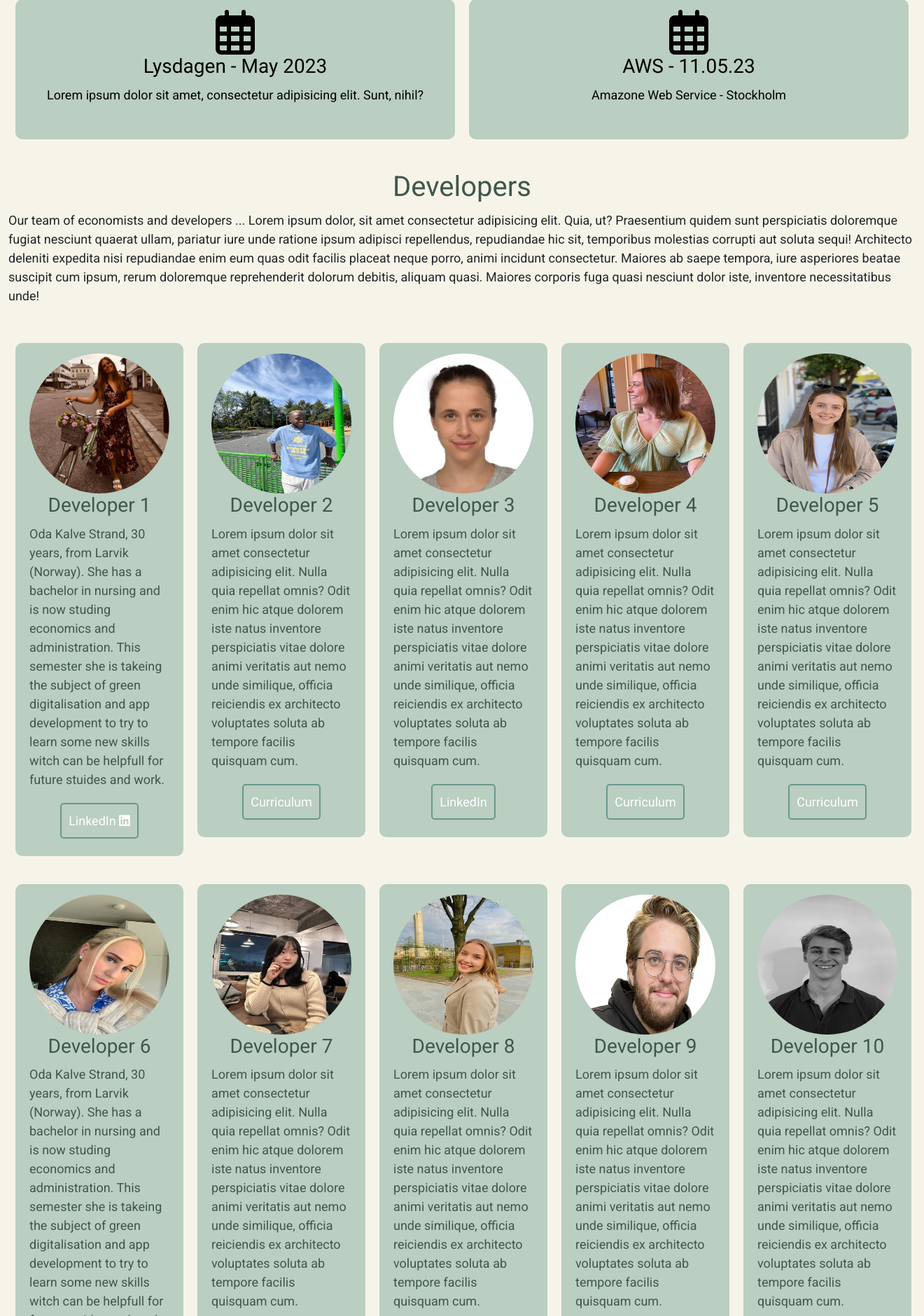
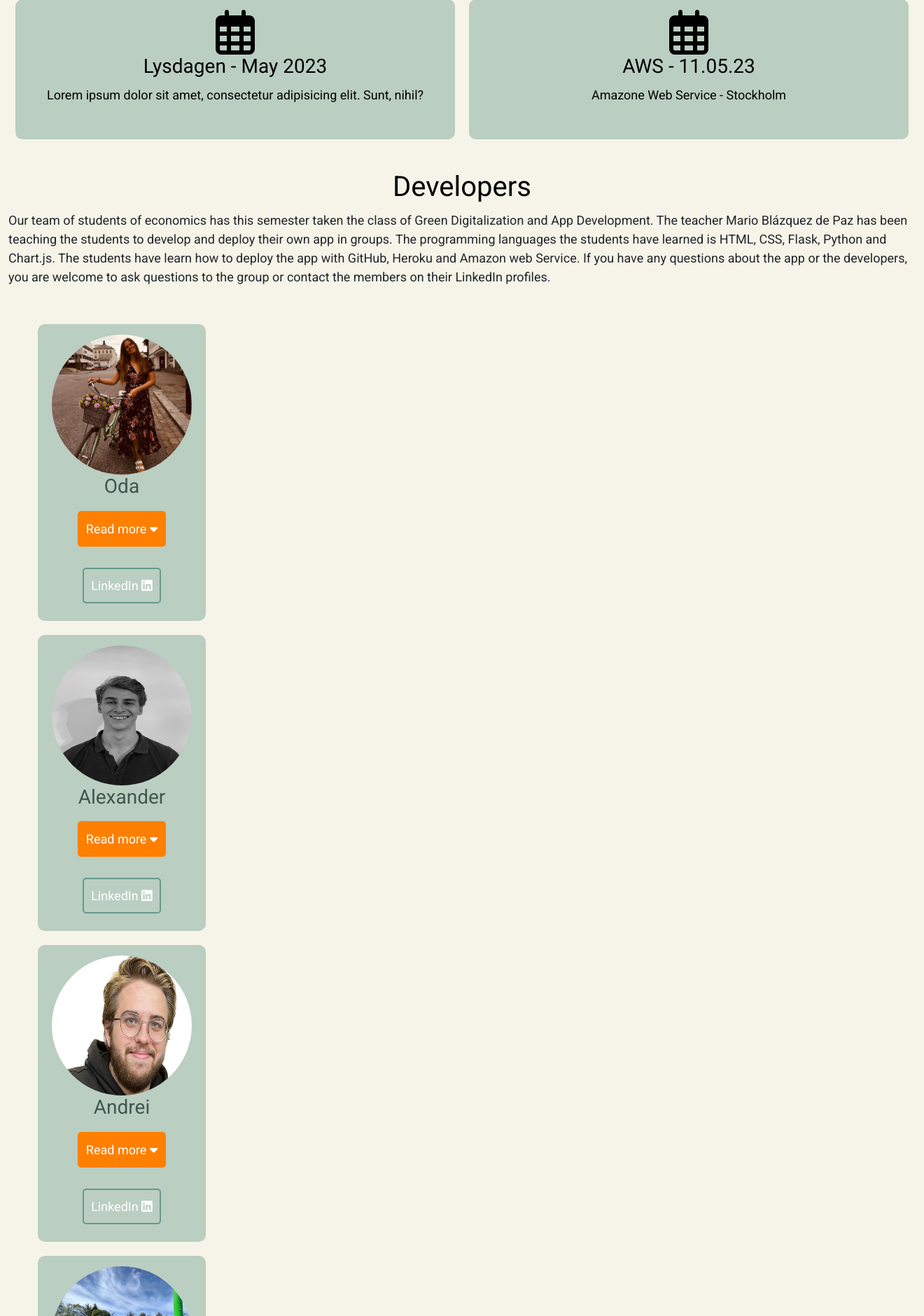
Before and after one commit to Andrei-Cos/Carbon_App_Grp1, a Flask app: page / in a window 1320 px wide. Shown: the part 686-2566 px from the top of the page at 70% size. Run offline with Flask 2, Linux system fonts and the light colour scheme; some libraries are stand-ins or nearby versions.

Commit message:
Update home.html
New changes to the developers. Button to read more about the developers. JavaScript.

```diff
--- a/capp/templates/home.html
+++ b/capp/templates/home.html
@@ -73,126 +73,265 @@
   <br>
   <div class="container">
     <div class="developers" style="display:block;">
-     <h1 style="text-align:center; color: #40574D;"> Developers</h1>
+     <h1 style="text-align:center; color: #000;"> Developers</h1>
     <p>
-      Our team of economists and developers ... Lorem ipsum dolor, sit amet consectetur adipisicing elit. Quia, ut? Praesentium quidem sunt perspiciatis doloremque fugiat nesciunt quaerat ullam, pariatur iure unde ratione ipsum adipisci repellendus, repudiandae hic sit, temporibus molestias corrupti aut soluta sequi! Architecto deleniti expedita nisi repudiandae enim eum quas odit facilis placeat neque porro, animi incidunt consectetur. Maiores ab saepe tempora, iure asperiores beatae suscipit cum ipsum, rerum doloremque reprehenderit dolorum debitis, aliquam quasi. Maiores corporis fuga quasi nesciunt dolor iste, inventore necessitatibus unde!
+      Our team of students of economics has this semester taken the class of Green Digitalization and App Development. The teacher Mario Blázquez de Paz has been teaching the students to develop and deploy their own app in groups.
+The programming languages the students have learned is HTML, CSS, Flask, Python and Chart.js. The students have learn how to deploy the app with GitHub, Heroku and Amazon web Service.
+
+If you have any questions about the app or the developers, you are welcome to ask questions to the group or contact the members on their LinkedIn profiles.
+
     </p>
   </div>
 
   <br>
 
-  <div class="developers">
+  <div class="developers" style="align-items: center;">
+    <ol>
+    <div class="container_developers">
         <div class="box">
-      <img src="{{url_for('static', filename='Pictures/Oda.jpg')}}" alt="" style="border-radius: 50%; width:200px; height: 200px;">
-      <h3>Developer 1</h3>
-      <p>  Oda Kalve Strand, 30 years, from Larvik (Norway). She has a bachelor in nursing and is now studing economics and administration. This semester she is takeing the subject of green digitalisation and app development to try to learn some new skills witch can be helpfull for future stuides and work.
-      </p>
+        <img src="/static/Pictures/Oda.jpg" alt="" style="border-radius: 50%; width:200px; height: 200px;">
+        <h3> Oda </h3>
+        <button onclick="myFunction()"
+        style="
+        background-color: #FF7F00;
+        border: 2px solid  #FF7F00;
+        padding: 10px 10px;
+        margin: 10px 10px 10px 10px;
+        color: #FFF;
+        border-radius: 5px;
+        text-decoration: none;
+        font-size: 18px;">
+        Read more <i class="fa-solid fa-caret-down"></i> </button>
+
+        <p id="demo"></p>
+        <script>function myFunction() {
+          document.getElementById("demo").innerHTML = "Oda Kalve Strand, 30 years, from Larvik (Norway). She has a bachelor in nursing and is now takeing a Bachelor in Buisness and Administration. This semester she is exicted to take the subject of green digitalisation and app development to try to learn some new skills witch can be helpfull for future stuides and work. ";}</script>
+
         <div class="container_buttons_developers">
           <a class="btn_developers" href="https://no.linkedin.com/in/oda-kalve-strand-40470a216"  target="_blank">LinkedIn <i class="fa-brands fa-linkedin"></i></a>
         </div>
         </div>
+
         <div class="box">
-      <img src="{{url_for('static', filename='Pictures/Andy.jpg')}}" alt="" style="border-radius: 50%; width:200px; height: 200px; height: 200px;">
-      <h3>Developer 2</h3>
-      <p>  Lorem ipsum dolor sit amet consectetur adipisicing elit. Nulla quia repellat omnis? Odit enim hic atque dolorem iste natus inventore perspiciatis vitae dolore animi veritatis aut nemo unde similique, officia reiciendis ex architecto voluptates soluta ab tempore facilis quisquam cum.
-      </p>
+          <img src="/static/Pictures/Alex.jpg" alt="" style="border-radius: 50%; width:200px; height: 200px;">
+          <h3> Alexander </h3>
+          <button onclick="myFunction_1()"
+          style="
+          background-color: #FF7F00;
+          border: 2px solid  #FF7F00;
+          padding: 10px 10px;
+          margin: 10px 10px 10px 10px;
+          color: #FFF;
+          border-radius: 5px;
+          text-decoration: none;
+          font-size: 18px;">
+          Read more <i class="fa-solid fa-caret-down"></i> </button>
+
+          <p id="demo_1"></p>
+          <script>function myFunction_1() {
+            document.getElementById("demo_1").innerHTML = "Alexander Strøno is a 23-year-old from Oslo who is currently pursuing a Bachelor's degree in Business and Administration at the Western University of Applied Science. Prior to commencing his degree, he possessed experience in coding logical scripts using Python and VBA. The purpose of enrolling in this course was to acquire comprehensive skills and knowledge that would equip him with the ability to further enhance his aptitude on his own. ";}</script>
+
           <div class="container_buttons_developers">
-        <a class="btn_developers" href="#"  target="_blank">Curriculum</a>
+            <a class="btn_developers" href="#"  target="_blank">LinkedIn <i class="fa-brands fa-linkedin"></i></a>
           </div>
         </div>
+
         <div class="box">
-      <img src="{{url_for('static', filename='Pictures/Augus.jpg')}}" alt="" style="border-radius: 50%; width:200px; height: 200px;">
-      <h3>Developer 3</h3>
-      <p>  Lorem ipsum dolor sit amet consectetur adipisicing elit. Nulla quia repellat omnis? Odit enim hic atque dolorem iste natus inventore perspiciatis vitae dolore animi veritatis aut nemo unde similique, officia reiciendis ex architecto voluptates soluta ab tempore facilis quisquam cum.
-      </p>
+          <img src="/static/Pictures/Andrei.jpg" alt="" style="border-radius: 50%; width:200px; height: 200px;">
+          <h3> Andrei </h3>
+          <button onclick="myFunction_3()"
+          style="
+          background-color: #FF7F00;
+          border: 2px solid  #FF7F00;
+          padding: 10px 10px;
+          margin: 10px 10px 10px 10px;
+          color: #FFF;
+          border-radius: 5px;
+          text-decoration: none;
+          font-size: 18px;">
+          Read more <i class="fa-solid fa-caret-down"></i> </button>
+
+          <p id="demo_2"></p>
+          <script>function myFunction_3() {
+            document.getElementById("demo_2").innerHTML = "Lorem ipsum dolor sit amet consectetur adipisicing elit. Nulla quia repellat omnis? Odit enim hic atque dolorem iste natus inventore perspiciatis vitae dolore animi veritatis aut nemo unde similique, officia reiciendis ex architecto voluptates soluta ab tempore facilis quisquam cum.";}</script>
+
           <div class="container_buttons_developers">
-        <a class="btn_developers" href="#"  target="_blank">LinkedIn</a>
+            <a class="btn_developers" href="#"  target="_blank">LinkedIn <i class="fa-brands fa-linkedin"></i></a>
           </div>
         </div>
-    <div class="developers">
-      <div class="box2">
-        <img src="{{url_for('static', filename='Pictures/Mona.jpg')}}" alt="" style="border-radius: 50%; width:200px; height: 200px;">
-        <h3>Developer 4</h3>
-        <p>  Lorem ipsum dolor sit amet consectetur adipisicing elit. Nulla quia repellat omnis? Odit enim hic atque dolorem iste natus inventore perspiciatis vitae dolore animi veritatis aut nemo unde similique, officia reiciendis ex architecto voluptates soluta ab tempore facilis quisquam cum.
-        </p>
+
+        <div class="box">
+          <img src="/static/Pictures/Andy.jpg" alt="" style="border-radius: 50%; width:200px; height: 200px;">
+          <h3> Andy </h3>
+          <button onclick="myFunction_4()"
+          style="
+          background-color: #FF7F00;
+          border: 2px solid  #FF7F00;
+          padding: 10px 10px;
+          margin: 10px 10px 10px 10px;
+          color: #FFF;
+          border-radius: 5px;
+          text-decoration: none;
+          font-size: 18px;">
+          Read more <i class="fa-solid fa-caret-down"></i> </button>
+
+          <p id="demo_3"></p>
+          <script>function myFunction_4() {
+            document.getElementById("demo_3").innerHTML = "Andy Etsiako Ntiamoah, 24 years old from Bergen (Norway). He is currently studying a Bachelor’s degree in Business and Administration at Western Norway University of Applied Sciences on his second year. Previously Andy has taken an IT class in high school and wanted to broaden his knowledge and developing skills. His goal for this class is to acquired new skills and gain an advantage in coding for the future.";}</script>
+
           <div class="container_buttons_developers">
-          <a class="btn_developers" href="#"  target="_blank">Curriculum</a>
+            <a class="btn_developers" href="#"  target="_blank">LinkedIn <i class="fa-brands fa-linkedin"></i></a>
           </div>
         </div>
-      <div class="box2">
-        <img src="{{url_for('static', filename='Pictures/Line.jpg')}}" alt="" style="border-radius: 50%; width:200px; height: 200px;">
-        <h3>Developer 5</h3>
-        <p>  Lorem ipsum dolor sit amet consectetur adipisicing elit. Nulla quia repellat omnis? Odit enim hic atque dolorem iste natus inventore perspiciatis vitae dolore animi veritatis aut nemo unde similique, officia reiciendis ex architecto voluptates soluta ab tempore facilis quisquam cum.
-        </p>
+
+        <div class="box">
+          <img src="/static/Pictures/Augus.jpg" alt="" style="border-radius: 50%; width:200px; height: 200px;">
+          <h3> Augus </h3>
+          <button onclick="myFunction_5()"
+          style="
+          background-color: #FF7F00;
+          border: 2px solid  #FF7F00;
+          padding: 10px 10px;
+          margin: 10px 10px 10px 10px;
+          color: #FFF;
+          border-radius: 5px;
+          text-decoration: none;
+          font-size: 18px;">
+          Read more <i class="fa-solid fa-caret-down"></i> </button>
+
+          <p id="demo_4"></p>
+          <script>function myFunction_5() {
+            document.getElementById("demo_4").innerHTML = "Lorem ipsum dolor sit amet consectetur adipisicing elit. Nulla quia repellat omnis? Odit enim hic atque dolorem iste natus inventore perspiciatis vitae dolore animi veritatis aut nemo unde similique, officia reiciendis ex architecto voluptates soluta ab tempore facilis quisquam cum.";}</script>
+
           <div class="container_buttons_developers">
-          <a class="btn_developers" href="#"  target="_blank">Curriculum</a>
+            <a class="btn_developers" href="#"  target="_blank">LinkedIn <i class="fa-brands fa-linkedin"></i></a>
+          </div>
+        </div>
+    </div>
+    <div class="container_developers">
+        <div class="box3">
+          <img src="/static/Pictures/Haeun.jpg" alt="" style="border-radius: 50%; width:200px; height: 200px;">
+          <h3> Haeun </h3>
+          <button onclick="myFunction_6()"
+          style="
+          background-color: #FF7F00;
+          border: 2px solid  #FF7F00;
+          padding: 10px 10px;
+          margin: 10px 10px 10px 10px;
+          color: #FFF;
+          border-radius: 5px;
+          text-decoration: none;
+          font-size: 18px;">
+          Read more <i class="fa-solid fa-caret-down"></i> </button>
+
+          <p id="demo_5"></p>
+          <script>function myFunction_6() {
+            document.getElementById("demo_5").innerHTML = "Lorem ipsum dolor sit amet consectetur adipisicing elit. Nulla quia repellat omnis? Odit enim hic atque dolorem iste natus inventore perspiciatis vitae dolore animi veritatis aut nemo unde similique, officia reiciendis ex architecto voluptates soluta ab tempore facilis quisquam cum.";}</script>
+
+          <div class="container_buttons_developers">
+            <a class="btn_developers" href="#"  target="_blank">LinkedIn <i class="fa-brands fa-linkedin"></i></a>
+          </div>
+        </div>
+
+        <div class="box3">
+          <img src="/static/Pictures/Line.jpg" alt="" style="border-radius: 50%; width:200px; height: 200px;">
+          <h3> Line </h3>
+          <button onclick="myFunction_7()"
+          style="
+          background-color: #FF7F00;
+          border: 2px solid  #FF7F00;
+          padding: 10px 10px;
+          margin: 10px 10px 10px 10px;
+          color: #FFF;
+          border-radius: 5px;
+          text-decoration: none;
+          font-size: 18px;">
+          Read more <i class="fa-solid fa-caret-down"></i> </button>
+
+          <p id="demo_6"></p>
+          <script>function myFunction_7() {
+            document.getElementById("demo_6").innerHTML = "Lorem ipsum dolor sit amet consectetur adipisicing elit. Nulla quia repellat omnis? Odit enim hic atque dolorem iste natus inventore perspiciatis vitae dolore animi veritatis aut nemo unde similique, officia reiciendis ex architecto voluptates soluta ab tempore facilis quisquam cum.";}</script>
+
+          <div class="container_buttons_developers">
+            <a class="btn_developers" href="#"  target="_blank">LinkedIn <i class="fa-brands fa-linkedin"></i></a>
+          </div>
+        </div>
+
+        <div class="box3">
+          <img src="/static/Pictures/Mona.jpg" alt="" style="border-radius: 50%; width:200px; height: 200px;">
+          <h3> Mona </h3>
+          <button onclick="myFunction_8()"
+          style="
+          background-color: #FF7F00;
+          border: 2px solid  #FF7F00;
+          padding: 10px 10px;
+          margin: 10px 10px 10px 10px;
+          color: #FFF;
+          border-radius: 5px;
+          text-decoration: none;
+          font-size: 18px;">
+          Read more <i class="fa-solid fa-caret-down"></i> </button>
+
+          <p id="demo_7"></p>
+          <script>function myFunction_8() {
+            document.getElementById("demo_7").innerHTML = "Lorem ipsum dolor sit amet consectetur adipisicing elit. Nulla quia repellat omnis? Odit enim hic atque dolorem iste natus inventore perspiciatis vitae dolore animi veritatis aut nemo unde similique, officia reiciendis ex architecto voluptates soluta ab tempore facilis quisquam cum.";}</script>
+
+          <div class="container_buttons_developers">
+            <a class="btn_developers" href="#"  target="_blank">LinkedIn <i class="fa-brands fa-linkedin"></i></a>
+          </div>
+        </div>
+
+        <div class="box3">
+          <img src="/static/Pictures/Signy.jpg" alt="" style="border-radius: 50%; width:200px; height: 200px;">
+          <h3> Signy </h3>
+          <button onclick="myFunction_9()"
+          style="
+          background-color: #FF7F00;
+          border: 2px solid  #FF7F00;
+          padding: 10px 10px;
+          margin: 10px 10px 10px 10px;
+          color: #FFF;
+          border-radius: 5px;
+          text-decoration: none;
+          font-size: 18px;">
+          Read more <i class="fa-solid fa-caret-down"></i> </button>
+
+          <p id="demo_8"></p>
+          <script>function myFunction_9() {
+            document.getElementById("demo_8").innerHTML = "Signy Rut Astvaldsdottir, 24 years from Iceland and Norway. She has a nursing degree from before and is currently studying economics. She has no experience from before, but is excited to learn some basic knowledge in Python, javascript, Github and AWS this semester.";}</script>
+
+          <div class="container_buttons_developers">
+            <a class="btn_developers" href="#"  target="_blank">LinkedIn <i class="fa-brands fa-linkedin"></i></a>
           </div>
         </div>
         <div class="box3">
+          <img src="/static/Pictures/Tonje.jpg" alt="" style="border-radius: 50%; width:200px; height: 200px;">
+          <h3> Tonje </h3>
+          <button onclick="myFunction_10()"
+          style="
+          background-color: #FF7F00;
+          border: 2px solid  #FF7F00;
+          padding: 10px 10px;
+          margin: 10px 10px 10px 10px;
+          color: #FFF;
+          border-radius: 5px;
+          text-decoration: none;
+          font-size: 18px;">
+          Read more <i class="fa-solid fa-caret-down"></i> </button>
 
+          <p id="demo_9"></p>
+          <script>function myFunction_10() {
+            document.getElementById("demo_9").innerHTML = "Lorem ipsum dolor sit amet consectetur adipisicing elit. Nulla quia repellat omnis? Odit enim hic atque dolorem iste natus inventore perspiciatis vitae dolore animi veritatis aut nemo unde similique, officia reiciendis ex architecto voluptates soluta ab tempore facilis quisquam cum.";}</script>
+
+          <div class="container_buttons_developers">
+            <a class="btn_developers" href="#"  target="_blank">LinkedIn <i class="fa-brands fa-linkedin"></i></a>
           </div>
         </div>
-
-
+    </div>
+    </ol>
 </div>
 </div>
-</section>
-
-<section class="section_developers">
-  <div class="container">
-  <div class="developers">
-    <div class="box">
-      <img src="{{url_for('static', filename='Pictures/Signy.jpg')}}" alt="" style="border-radius: 50%; width:200px; height: 200px;">
-      <h3>Developer 6</h3>
-      <p>  Oda Kalve Strand, 30 years, from Larvik (Norway). She has a bachelor in nursing and is now studing economics and administration. This semester she is takeing the subject of green digitalisation and app development to try to learn some new skills witch can be helpfull for future stuides and work.
-      </p>
-      <div class="container_buttons_developers">
-        <a class="btn_developers" href="https://no.linkedin.com/in/oda-kalve-strand-40470a216"  target="_blank">LinkedIn <i class="fa-brands fa-linkedin"></i></a>
   </div>
-    </div>
-    <div class="box">
-      <img src="{{url_for('static', filename='Pictures/Haeun.jpg')}}" alt="" style="border-radius: 50%; width:200px; height: 200px;">
-      <h3>Developer 7</h3>
-      <p>  Lorem ipsum dolor sit amet consectetur adipisicing elit. Nulla quia repellat omnis? Odit enim hic atque dolorem iste natus inventore perspiciatis vitae dolore animi veritatis aut nemo unde similique, officia reiciendis ex architecto voluptates soluta ab tempore facilis quisquam cum.
-      </p>
-      <div class="container_buttons_developers">
-        <a class="btn_developers" href="#"  target="_blank">Curriculum</a>
-      </div>
-    </div>
-    <div class="box">
-      <img src="{{url_for('static', filename='Pictures/Tonje.jpg')}}" alt="" style="border-radius: 50%; width:200px; height: 200px;">
-      <h3>Developer 8</h3>
-      <p>  Lorem ipsum dolor sit amet consectetur adipisicing elit. Nulla quia repellat omnis? Odit enim hic atque dolorem iste natus inventore perspiciatis vitae dolore animi veritatis aut nemo unde similique, officia reiciendis ex architecto voluptates soluta ab tempore facilis quisquam cum.
-      </p>
-      <div class="container_buttons_developers">
-        <a class="btn_developers" href="#"  target="_blank">LinkedIn</a>
-      </div>
-    </div>
-    <div class="developers">
-      <div class="box2">
-        <img src="{{url_for('static', filename='Pictures/Andrei.jpg')}}" style="border-radius: 50%; width:200px; height: 200px;">
-        <h3>Developer 9</h3>
-        <p>  Lorem ipsum dolor sit amet consectetur adipisicing elit. Nulla quia repellat omnis? Odit enim hic atque dolorem iste natus inventore perspiciatis vitae dolore animi veritatis aut nemo unde similique, officia reiciendis ex architecto voluptates soluta ab tempore facilis quisquam cum.
-        </p>
-        <div class="container_buttons_developers">
-          <a class="btn_developers" href="#"  target="_blank">Curriculum</a>
-        </div>
-      </div>
-      <div class="box2">
-        <img src="{{url_for('static', filename='Pictures/Alex.jpg')}}" alt="" style="border-radius: 50%; width:200px; height: 200px;">
-        <h3>Developer 10</h3>
-        <p>  Lorem ipsum dolor sit amet consectetur adipisicing elit. Nulla quia repellat omnis? Odit enim hic atque dolorem iste natus inventore perspiciatis vitae dolore animi veritatis aut nemo unde similique, officia reiciendis ex architecto voluptates soluta ab tempore facilis quisquam cum.
-        </p>
-        <div class="container_buttons_developers">
-          <a class="btn_developers" href="#"  target="_blank">Curriculum</a>
-        </div>
-      </div>
-      <div class="box3">
-
-      </div>
-  </div>
-
-
 </div>
   </div>
 </section>
```
Lines whose indentation alone changed are shown as unchanged.
